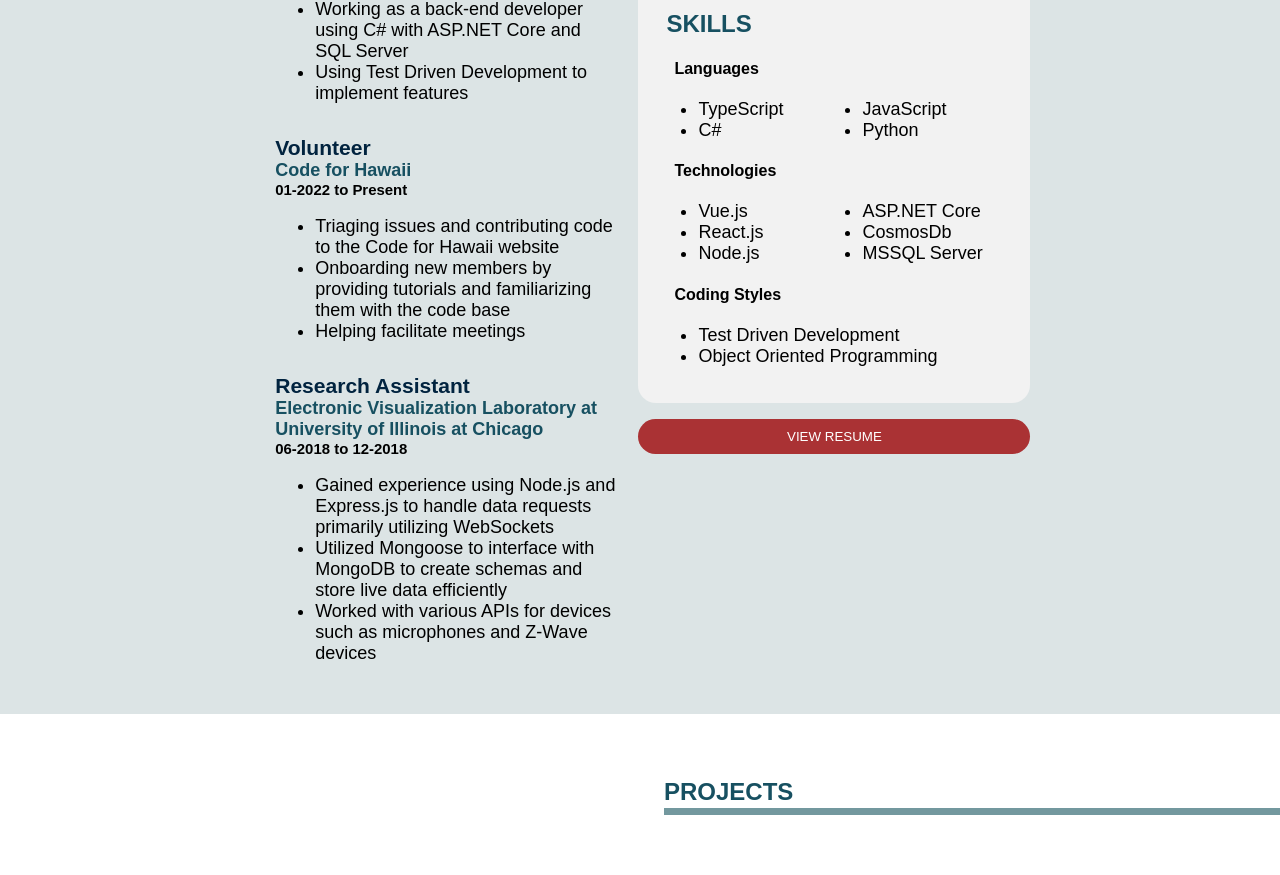
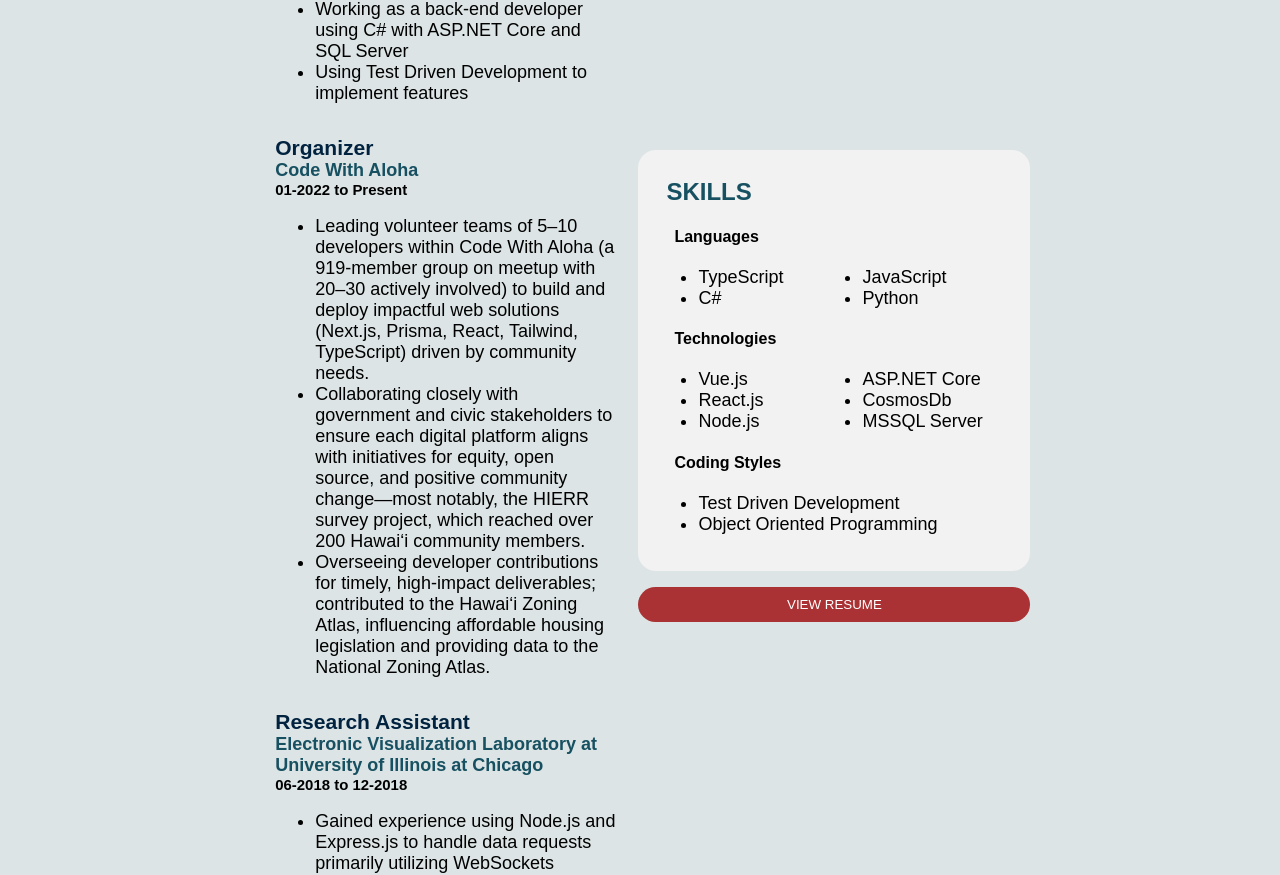
Before and after one commit to avenmia/PersonalWebsite, a React (Vite) app: page / in a window 1280 px wide. Shown: the part 974-1849 px from the top of the page. Built offline with nearby package versions, Linux system fonts and the light colour scheme.

Commit message:
Updating resume and experience

```diff
--- a/src/components/Experience.tsx
+++ b/src/components/Experience.tsx
@@ -31,19 +31,30 @@ const Experience = () => {
                 </ul>
               </section>
               <section className="work__experience">
-                <h3 className="work__experience__header">Volunteer</h3>
-                <h4 className="work__experience__subheader">Code for Hawaii</h4>
+                <h3 className="work__experience__header">Organizer</h3>
+                <h4 className="work__experience__subheader">Code With Aloha</h4>
                 <h5 className="work__experience__date">01-2022 to Present</h5>
                 <ul>
                   <li>
-                    Triaging issues and contributing code to the Code for Hawaii
-                    website
+                    Leading volunteer teams of 5–10 developers within Code With
+                    Aloha (a 919-member group on meetup with 20–30 actively
+                    involved) to build and deploy impactful web solutions
+                    (Next.js, Prisma, React, Tailwind, TypeScript) driven by
+                    community needs.
                   </li>
                   <li>
-                    Onboarding new members by providing tutorials and
-                    familiarizing them with the code base
+                    Collaborating closely with government and civic stakeholders
+                    to ensure each digital platform aligns with initiatives for
+                    equity, open source, and positive community change—most
+                    notably, the HIERR survey project, which reached over 200
+                    Hawaiʻi community members.
                   </li>
-                  <li>Helping facilitate meetings</li>
+                  <li>
+                    Overseeing developer contributions for timely, high-impact
+                    deliverables; contributed to the Hawaiʻi Zoning Atlas,
+                    influencing affordable housing legislation and providing
+                    data to the National Zoning Atlas.
+                  </li>
                 </ul>
               </section>
               <section className="work__experience">
```
Also changed, not shown: 1 other file (tests, documents, lock files or other folders).
